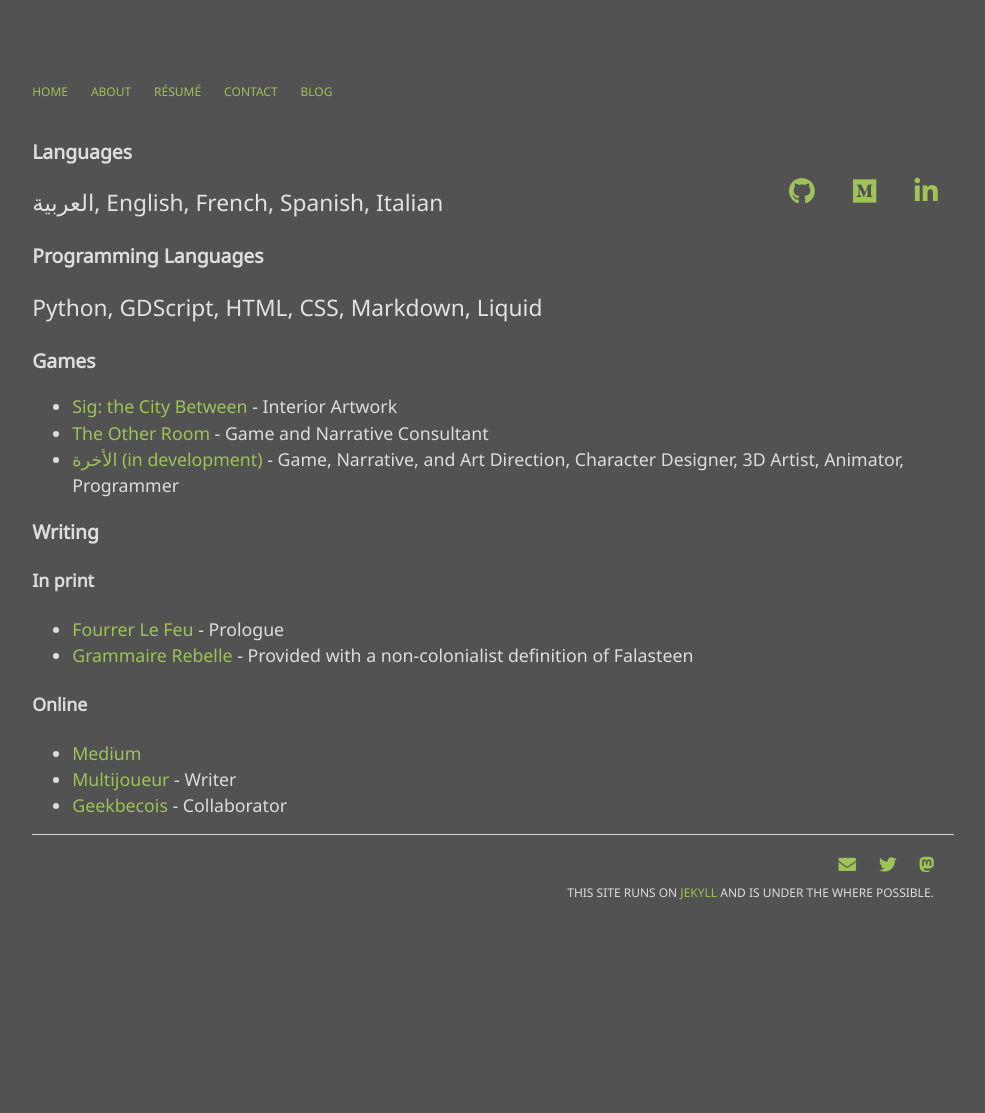
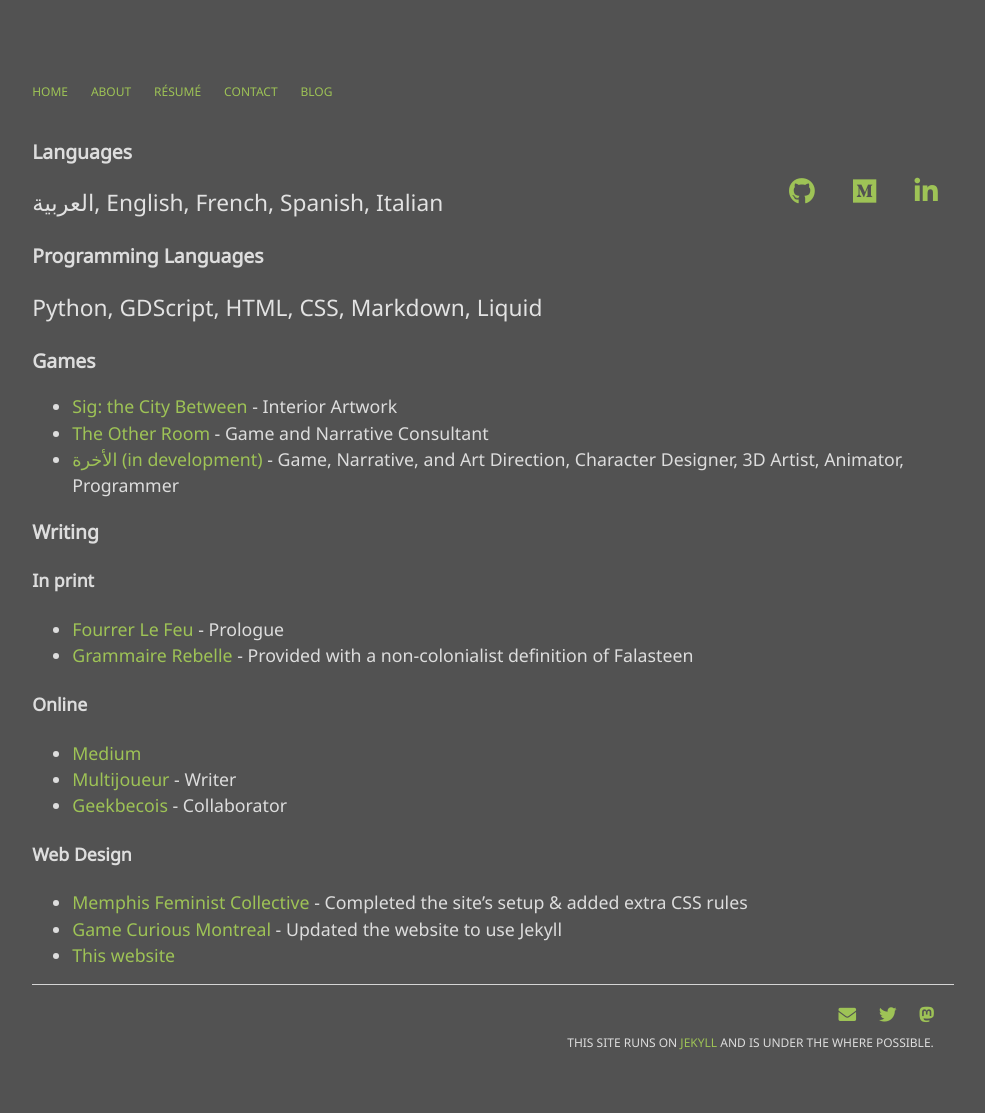
Before and after one commit to mstfacmly/mstfacmly.github.io, a Jekyll site: the page built from resume.md, in a window 1280 px wide. Shown: the whole page, without its empty margins (147-1132 px from the left). Built offline with Jekyll 4.4.1, drawn with Linux system fonts in a browser that asks for light colours; nearby versions of some CDN libraries; some web fonts are replaced; before the commit the page ends 964 px from its top, so only the background shows below that.

Commit message:
added extra items to resume

```diff
--- a/resume.md
+++ b/resume.md
@@ -57,6 +57,11 @@
 * [Multijoueur](https://multijoueur.ca/author/mchamli/) - Writer
 * [Geekbecois](https://geekbecois.com/author/moustafa/) - Collaborator
 
+#### Web Design
+* [Memphis Feminist Collective](http://memphisfeministcollective.org/) - Completed the site's setup & added extra CSS rules
+* [Game Curious Montreal](http://gamecuriousmtl.mrgs.ca/) - Updated the website to use Jekyll
+* [This website](/)
+
 <!--div id="contributions" class="contributions" markdown="1">
 ## Coding Contributions:
  <ul>
```
